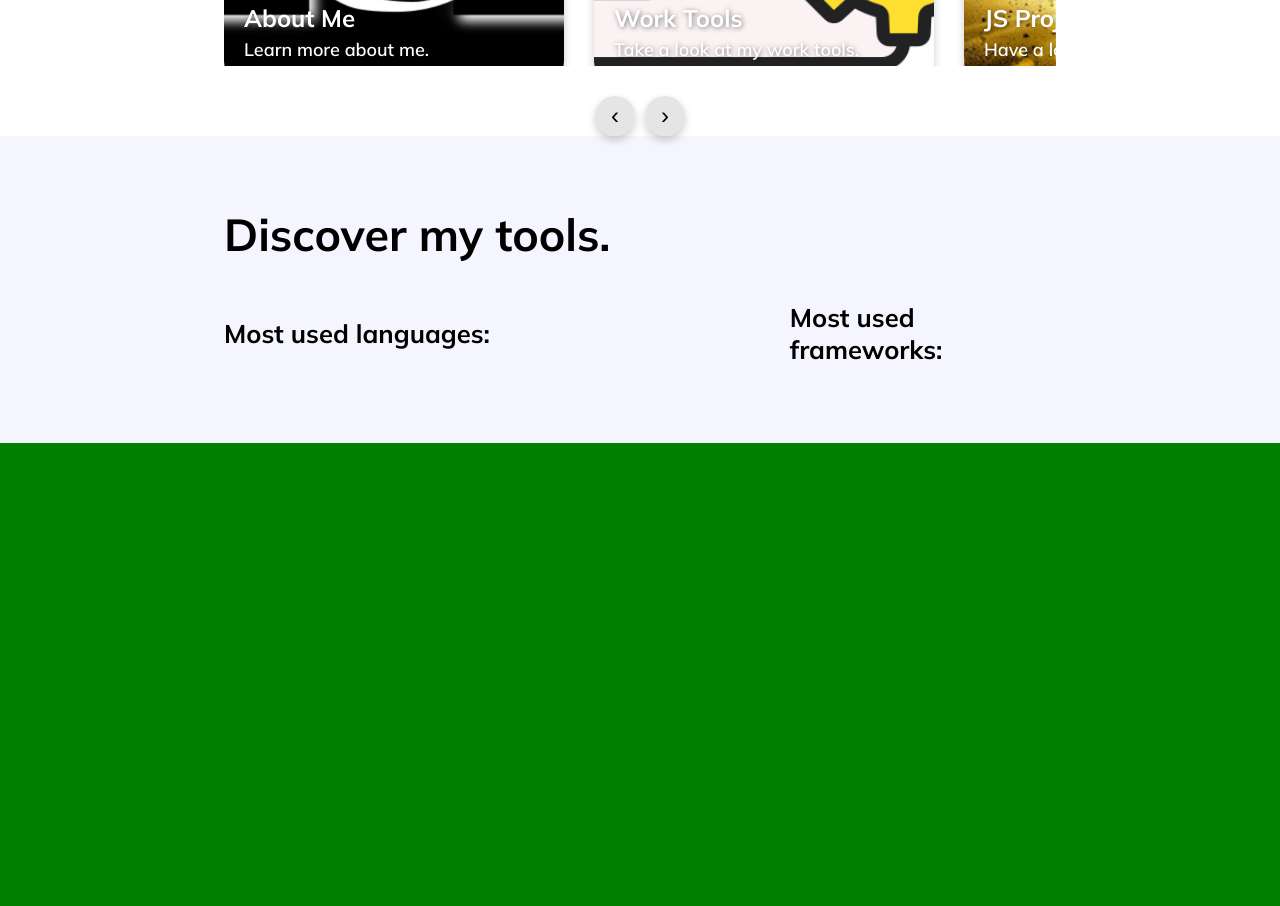
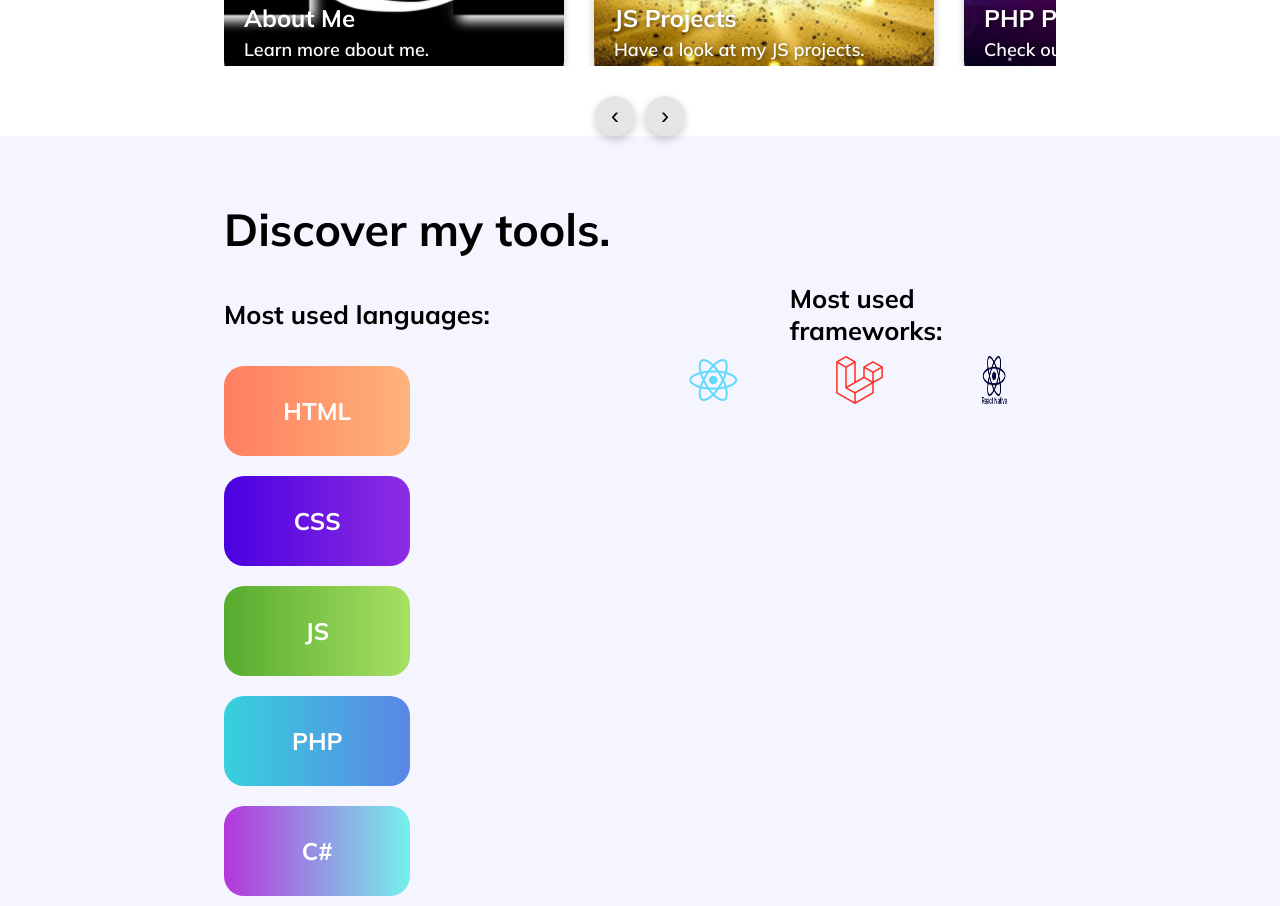
Before and after one commit to SergioGomezAlvarez/Portfolio, a plain HTML site: page index.html in a window 1280 px wide. Shown: the part 1424-2330 px from the top of the page. Drawn offline with Linux system fonts and the light colour scheme.

Commit message:
Added my tools, languages and frameworks cards and icons

```diff
--- a/css/main.css
+++ b/css/main.css
@@ -120,13 +120,12 @@
     font-size: 18px;
 }
 
-
 .card.about-me {
     background-image: url('/images/sga-logo-black-bg-white-border.jpeg');
 }
 
 .card.work-tools-projects {
-    background-image: url('/images/my-work-image.png');
+    background-image: url('/images/setting-image.png');
 }
 
 .card.js-projects {
@@ -168,7 +167,7 @@
     background-color: rgba(0, 0, 0, 0.3);
 }
 
-.tools-container{
+.tools-container {
     display: flex;
     flex-direction: column;
     align-items: center;
@@ -183,7 +182,7 @@
     font-size: 1.4rem;
 }
 
-.small-section-container{
+.small-section-container {
     display: flex;
     flex-direction: row;
     justify-content: center;
@@ -193,29 +192,90 @@
     font-size: 1.6rem;
 }
 
-.small-section-text-container-left{
+.small-section-text-container-left,
+.small-section-text-container-right {
+    display: flex;
+    align-items: center;
+}
+
+.small-section-text-container-left {
+    width: 68%;
+}
+
+.small-section-text-container-right {
+    width: 32%;
+}
+
+.skills-container {
+    display: flex;
+    justify-content: space-between;
+    width: 65%;
+    margin: 0 auto;
+    height: auto;
+}
+
+.skills-split-container-lan {
+    display: flex;
+    flex-direction: column;
+    width: 50%;
+}
+
+.skills-split-container-frame {
+    display: flex;
+    flex-direction: column;
+    align-items: center;
+    width: 50%;
+}
+
+.framework-icons {
     display: flex;
     flex-direction: row;
-    align-items: center;
-    width: 68%;
-    height: 100px;
+    justify-content: space-around;
+    width: 100%;
 }
 
-.small-section-text-container-right{
+.skill-bar {
+    width: 40%;
+    margin: 10px 0;
+    padding: 10px;
     display: flex;
-    flex-direction: row;
+    justify-content: center;
     align-items: center;
-    width: 32%;
-    height: 100px;
+    background-color: #ddd;
+    border-radius: 20px;
+    position: relative;
 }
 
-.skills-container{
-    display: flex;
-    flex-direction: row;
-    justify-content: center;
-    align-items: center;
+.skill-level {
+    padding: 20px;
+    color: #fff;
+    text-align: center;
+    font-size: 1.5rem;
+    border-radius: 8px;
     width: 100%;
-    height: 60vh;
-    margin-top: 60px;
-    background-color: green;
+    max-width: 300px;
 }
+
+.html-bar {
+    background: linear-gradient(90deg, #FF7E5F, #FEB47B);
+}
+
+.css-bar {
+    background: linear-gradient(90deg, #4A00E0, #8E2DE2);
+}
+
+.js-bar {
+    background: linear-gradient(90deg, #56ab2f, #a8e063);
+}
+
+.php-bar {
+    background: linear-gradient(90deg, #36D1DC, #5B86E5);
+}
+
+.csharp-bar {
+    background: linear-gradient(90deg, #b536dc, #75f1eb);
+}
+
+.react-native-image {
+    width: 6%;
+}
--- a/index.html
+++ b/index.html
@@ -11,6 +11,8 @@
       href="https://fonts.googleapis.com/css2?family=Bebas+Neue&family=Mulish:ital,wght@0,200..1000;1,200..1000&display=swap"
       rel="stylesheet"
     />
+    <link rel="stylesheet" href="https://cdnjs.cloudflare.com/ajax/libs/font-awesome/6.0.0-beta3/css/all.min.css">
+
   </head>
   <body>
     <div class="container">
@@ -36,10 +38,6 @@
             <h2>About Me</h2>
             <p>Learn more about me.</p>
           </div>
-          <div class="card work-tools-projects">
-            <h2>Work Tools</h2>
-            <p>Take a look at my work tools.</p>
-          </div>
           <div class="card js-projects">
             <h2>JS Projects</h2>
             <p>Have a look at my JS projects.</p>
@@ -48,6 +46,11 @@
             <h2>PHP Projects</h2>
             <p>Check out my PHP projects.</p>
           </div>
+          <div class="card work-tools-projects">
+            <h2>Work Tools</h2>
+            <p>Take a look at my work tools.</p>
+          </div>
+
           <div class="card mobile-projects">
             <h2>Mobile Projects</h2>
             <p>Check out my Mobile projects.</p>
@@ -71,7 +74,31 @@
             </div>
         </div>
         <div class="skills-container">
-
+            <div class="skills-split-container-lan">
+                <div class="skill-bar html-bar">
+                    <div class="skill-level">HTML</div>
+                </div>
+                <div class="skill-bar css-bar">
+                    <div class="skill-level">CSS</div>
+                </div>
+                <div class="skill-bar js-bar">
+                    <div class="skill-level">JS</div>
+                </div>
+                <div class="skill-bar php-bar">
+                    <div class="skill-level">PHP</div>
+                </div>
+                <div class="skill-bar csharp-bar">
+                  <div class="skill-level">C#</div>
+              </div>
+            </div>
+            <div class="skills-split-container-frame">
+                <div class="framework-icons">
+                    <i class="fa-brands fa-react" style="font-size: 48px; color: #61DAFB;"></i>
+                    <i class="fa-brands fa-laravel" style="font-size: 48px; color: #FF2D20;"></i>
+                    <img src="images/react-native-image.png" class="react-native-image">
+                </div>
+            </div>
+        </div>
     </div>
 </div>
     </div>
```
Also changed, not shown: images/react-native-image.png (added), images/setting-image.png (added). Lines whose indentation alone changed are shown as unchanged.
